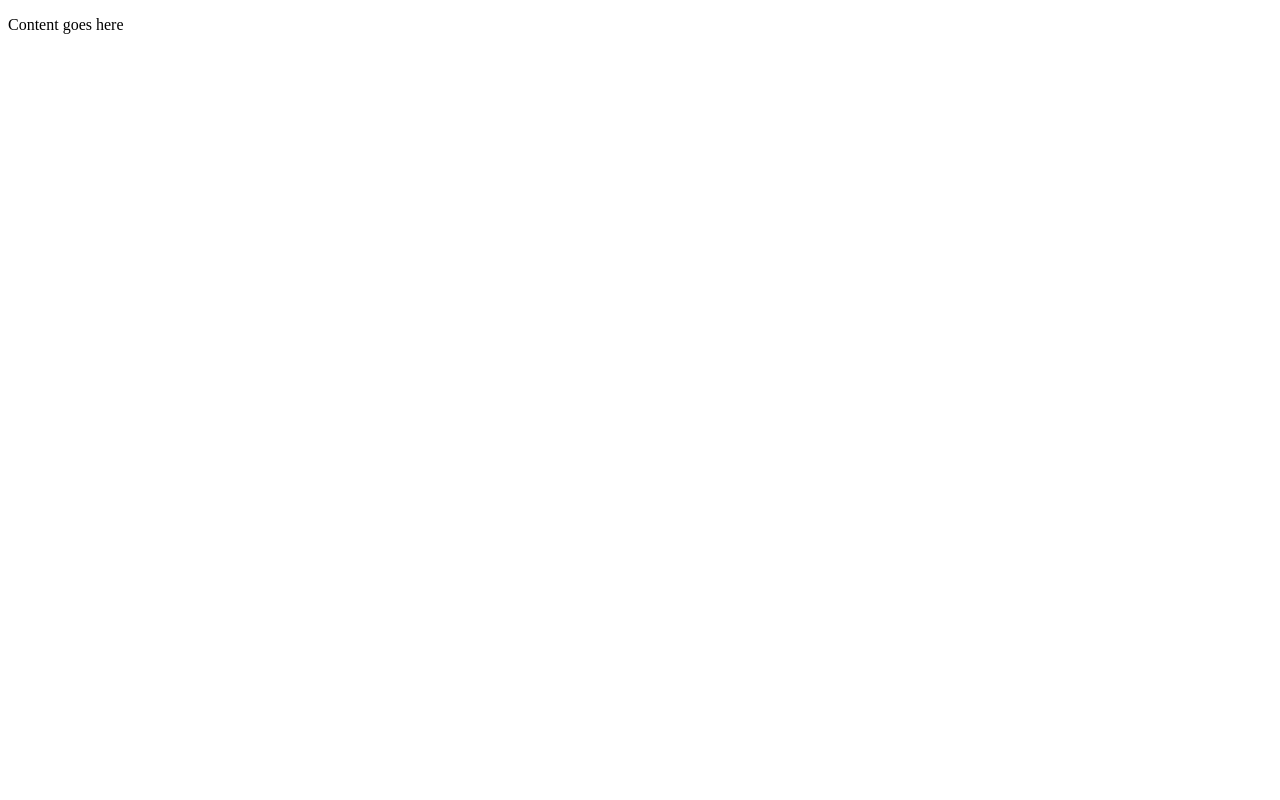
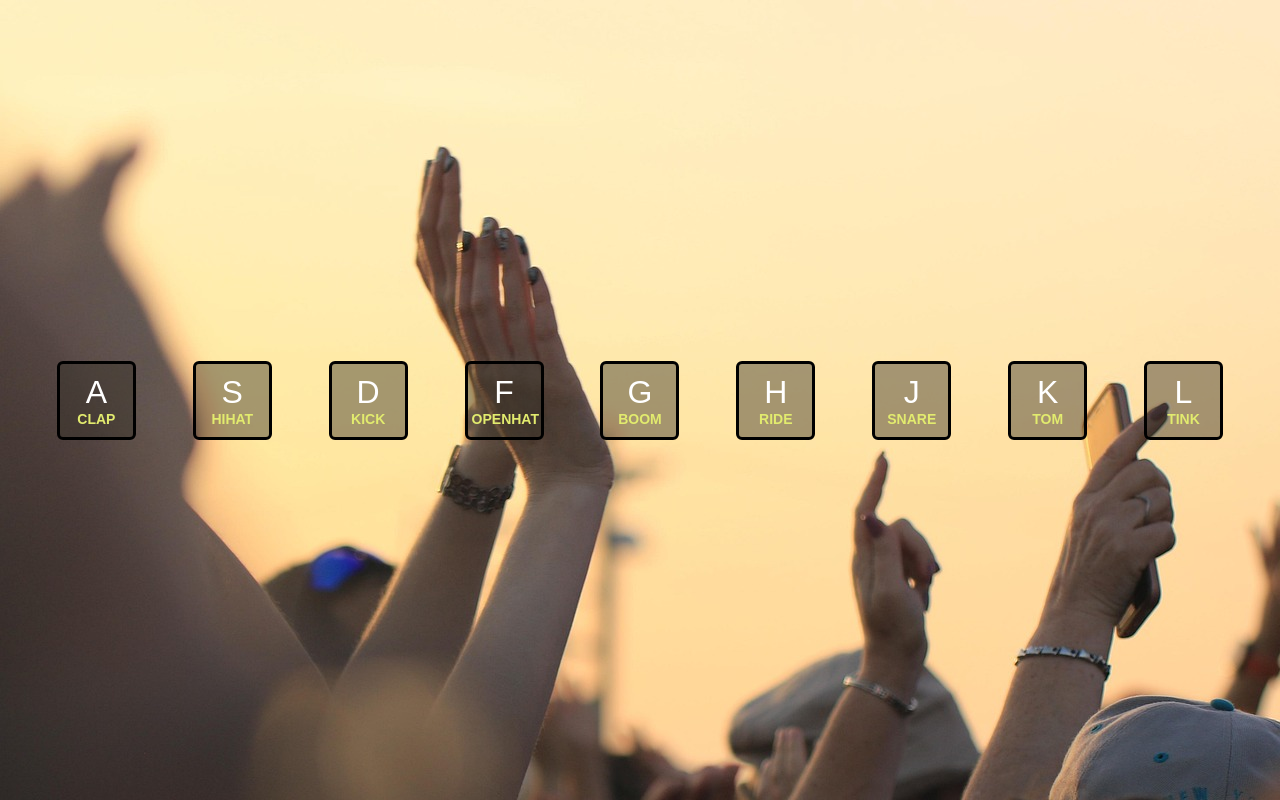
Before and after one commit to NathanielWilliamsDev/drum-kit, a plain HTML site: page index.html in a window 1280 px wide. Drawn offline with Linux system fonts and the light colour scheme.

Commit message:
Added HTML structure and CSS styling

```diff
--- a/index.html
+++ b/index.html
@@ -9,7 +9,56 @@
 </head>
 
 <body>
-    <p>Content goes here</p>
+
+    <div class="wrapper">
+
+        <div class="button">
+            <kbd>A</kbd>
+            <p class="sound">CLAP</p>
+        </div>
+
+        <div class="button">
+            <kbd>S</kbd>
+            <p class="sound">HIHAT</p>
+        </div>
+
+        <div class="button">
+            <kbd>D</kbd>
+            <p class="sound">KICK</p>
+        </div>
+
+        <div class="button">
+            <kbd>F</kbd>
+            <p class="sound">OPENHAT</p>
+        </div>
+
+        <div class="button">
+            <kbd>G</kbd>
+            <p class="sound">BOOM</p>
+        </div>
+
+        <div class="button">
+            <kbd>H</kbd>
+            <p class="sound">RIDE</p>
+        </div>
+
+        <div class="button">
+            <kbd>J</kbd>
+            <p class="sound">SNARE</p>
+        </div>
+
+        <div class="button">
+            <kbd>K</kbd>
+            <p class="sound">TOM</p>
+        </div>
+
+        <div class="button">
+            <kbd>L</kbd>
+            <p class="sound">TINK</p>
+        </div>
+
+    </div>
+
     <script src="script.js"></script>
 </body>
 
--- a/styles.css
+++ b/styles.css
@@ -0,0 +1,40 @@
+*{
+    padding: 0;
+    margin: 0;
+    font-family: "Arial";
+}
+
+body{
+    background-image: url("images/main-background-image.jpg");
+}
+
+.wrapper{
+    display: flex;
+    justify-content: space-evenly;
+    align-items: center;
+    height: 100vh;
+}
+
+.button{
+    text-align: center;
+    background-color: rgba(53, 48, 39, 0.445);
+    border: 3px solid black;
+    border-radius: 6px;
+    width: 65px;
+    height: 65px;
+    padding: 4px;
+    display: flex;
+    flex-direction: column;
+    justify-content: center;
+}
+
+kbd{
+    font-size: 32px;
+    color: white;
+}
+
+.sound{
+    font-size: 14px;
+    color: rgb(226, 235, 110);
+    font-weight: 700;
+}
```
Also changed, not shown: images/main-background-image.jpg (added).
